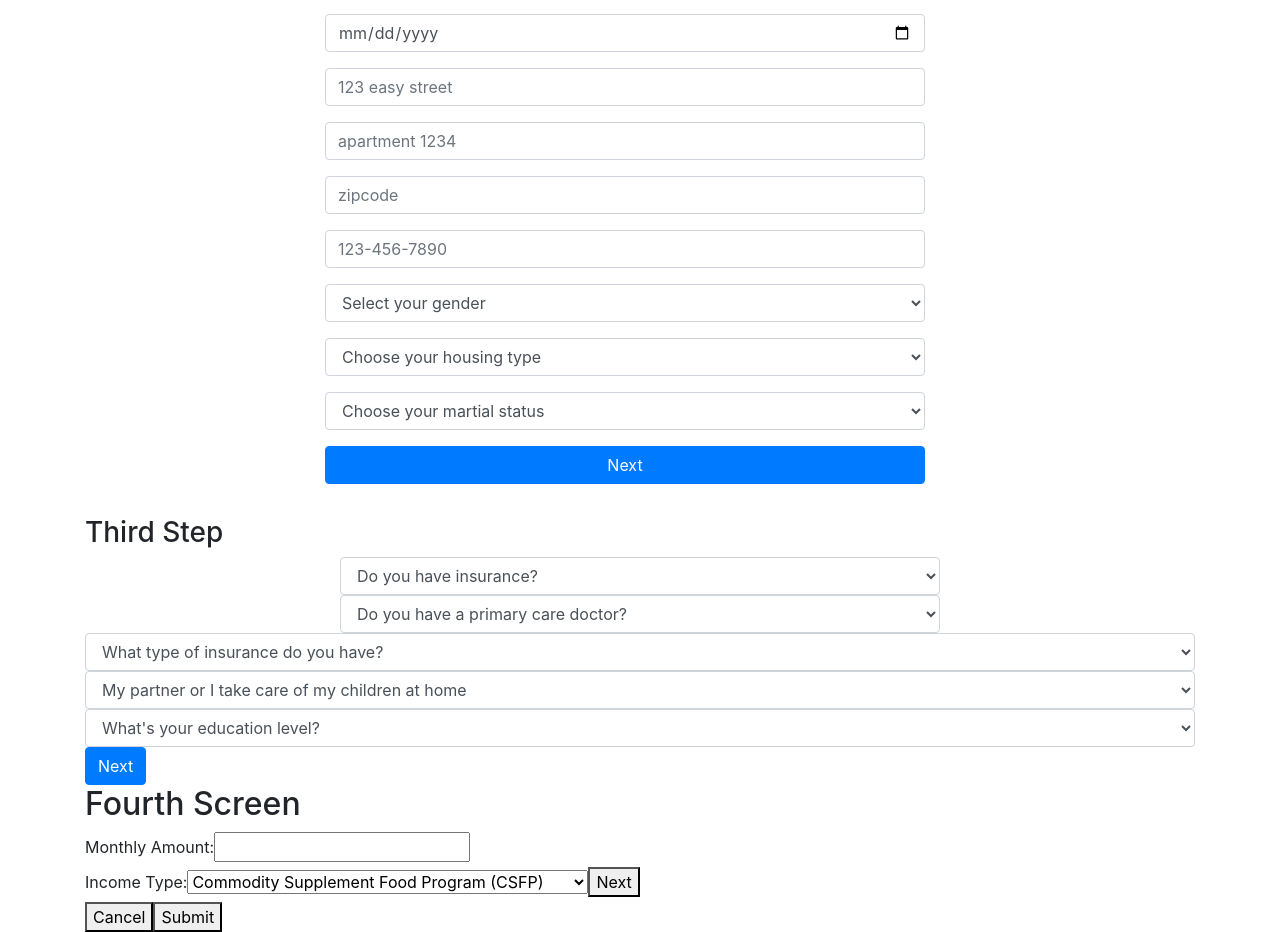
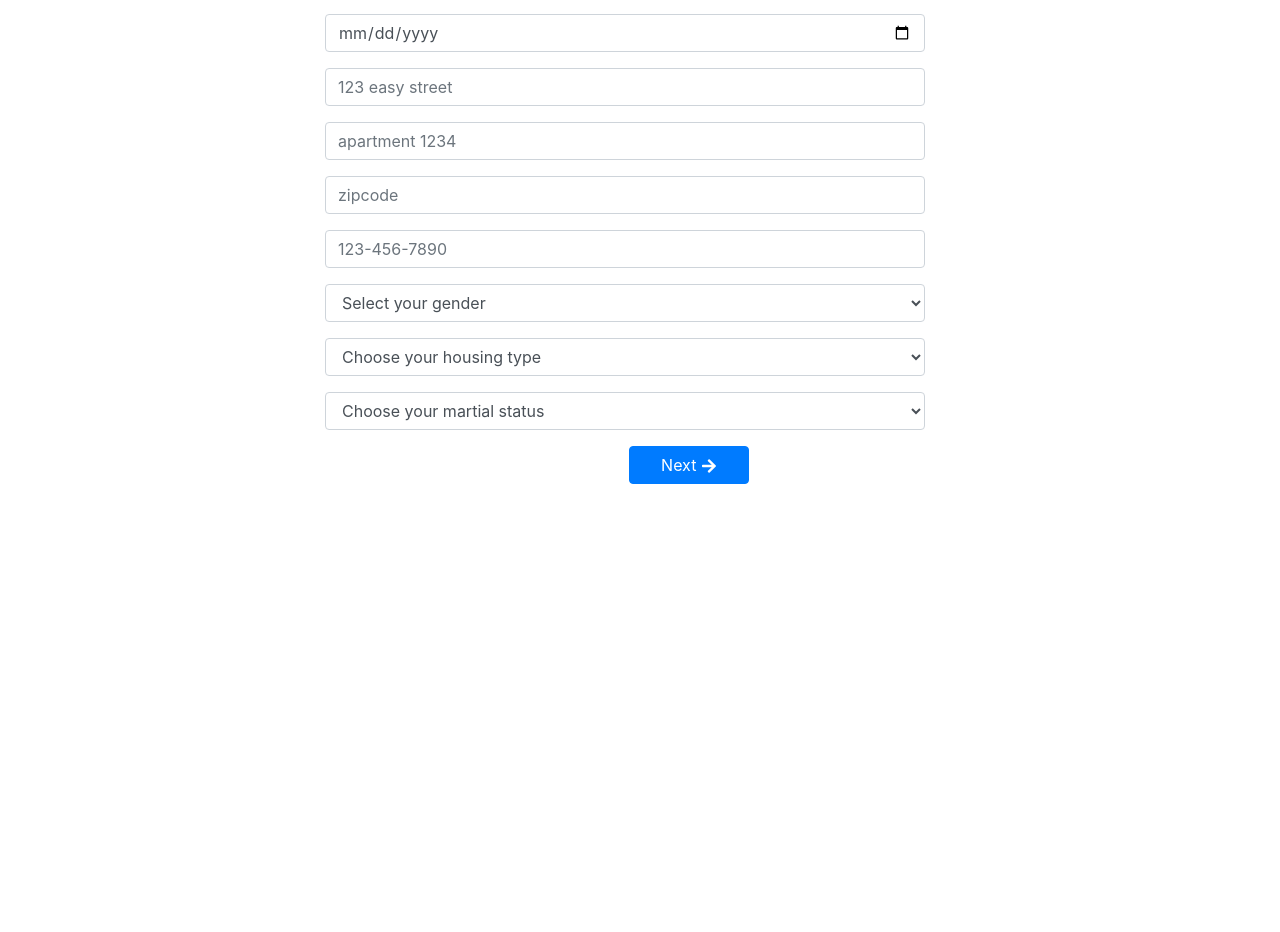
Before and after one commit to raghav1397/ophacks, a React (Create React App) app in the folder client/: page /newuser in a window 1280 px wide. Shown: the part 323-1255 px from the top of the page. After the commit the page ends 947 px from the top, so only its background shows below. Built offline with nearby package versions, Linux system fonts and the light colour scheme.

Commit message:
staged files in case
staged files

```diff
--- a/client/src/components/FirstCreateFormScreen.js
+++ b/client/src/components/FirstCreateFormScreen.js
@@ -1,5 +1,6 @@
 import React, { Component } from 'react';
 import { Row, Col, Form, Button} from 'react-bootstrap';
+import {FaArrowLeft, FaArrowRight} from 'react-icons/fa';
 
 
 export default class FirstCreateFormScreen extends Component {
@@ -22,7 +23,7 @@ export default class FirstCreateFormScreen extends Component {
         }
         this.onSubmit = this.onSubmit.bind(this);
         this.handleChange = this.handleChange.bind(this);
-        this.onClick = this.onClick.bind(this);
+        this.next = this.next.bind(this);
     }
 
 
@@ -30,7 +31,7 @@ export default class FirstCreateFormScreen extends Component {
         event.preventDefault();
         this.props.handler(this.state);
     }
-    onClick(event){
+    next(event){
         event.preventDefault();
         this.props.handler(this.state);
         this.props.changeButton(1);
@@ -56,8 +57,8 @@ export default class FirstCreateFormScreen extends Component {
     render() {
         return (
             <Row className="w-100">
-                <Col className="d-flex flex-column justify-content-center">
-                    <h2 className="text-center">First Form</h2>
+                <Col>
+                    <h2 className="text-center">First Step</h2>
                     <Form className="d-flex flex-column justify-content-center">
                         <Form.Control type="text" name="lastname" value={this.state.form1.lastname} onChange={this.handleChange.bind(this, 'lastname')} className="input-create-control mb-3" placeholder="Last Name" required />
                         <Form.Control type="text" name="firstname" value={this.state.form1.firstname} onChange={this.handleChange.bind(this, 'firstname')} className="input-create-control mb-3" placeholder="First Name" required />
@@ -93,7 +94,10 @@ export default class FirstCreateFormScreen extends Component {
                             <option value="windowed">Windowed</option>
                             <option value="undisclosed">Undisclosed</option>
                         </Form.Control>
-                        <Button className="input-create-control" onClick={this.onClick}>Next</Button>
+                        <div className="input-create-control d-flex justify-content-center">
+                            <Button onClick={this.previous} className="mr-2 button-create-slide hide-button"><FaArrowLeft />  Previous </Button>
+                            <Button onClick={this.next} className="button-create-slide">Next <FaArrowRight /></Button>
+                        </div>
                     </Form>
                 </Col>
             </Row >
--- a/client/src/components/FourCreateFormScreen.js
+++ b/client/src/components/FourCreateFormScreen.js
@@ -1,29 +1,41 @@
 import React, { Component } from 'react';
-import {Row,Col} from 'react-bootstrap';
+import { Row, Col, Form, Button } from 'react-bootstrap';
+import {FaArrowRight, FaArrowLeft} from 'react-icons/fa';
 
 export default class FourCreateFormScreen extends Component {
 
-    constructor(){
+    constructor() {
         super();
-        this.state ={
+        this.state = {
             form4: {
                 monthlyIncome: '',
                 incomeType: ''
             }
-
         }
         this.handleChange = this.handleChange.bind(this);
         this.onSubmit = this.onSubmit.bind(this);
+        this.next = this.next.bind(this);
     }
 
-    onSubmit(event){
+    onSubmit(event) {
+        event.preventDefault();
+        //this.props.handler(this.state);
+    }
+
+    next(event) {
         event.preventDefault();
         this.props.handler(this.state);
+        this.props.changeButton(4);
+        this.props.visbilityFun(event);
+    }
+    onPrevious(event){
+        event.preventDefault();
+        console.log("Previous state was activated")
     }
 
     handleChange(propertyName, event) {
         // event.preventDefault();
-        console.log("event::",event);
+        console.log("event::", event);
         const contact = this.state.form4;
         contact[propertyName] = event.target.value;
         this.setState({ form4: contact });
@@ -31,17 +43,13 @@ export default class FourCreateFormScreen extends Component {
 
     render() {
         return (
-            <Row>
+            <Row className="w-100">
                 <Col>
-                <form onSubmit={this.onSubmit}>
-                    <h2>Fourth Screen</h2>
-                    <label for="monthly-amount">Monthly Amount:</label>
-                    <input id="monthly-amount" name="monthlyamount" type="text"
-                    value={this.state.form4.monthlyIncome} onChange={this.handleChange.bind(this, 'monthlyIncome')}/>
-                    <br></br>
-                    <label for="income-type">Income Type:</label>
-                    <select id="income-type" name="incometype"
-                    value={this.state.form4.incomeType} onChange={this.handleChange.bind(this, 'incomeType')}>
+                    <h2 className="text-center">Fourth Step</h2>
+                    <Form onSubmit={this.onSubmit} className="d-flex flex-column justify-content-center">
+                        <Form.Control type="text" name="monthlyamount" placeholder="Monthly Amount" value={this.state.form4.monthlyIncome} onChange={this.handleChange.bind(this, 'monthlyincome')} className="input-create-control mb-3" required />
+                        <Form.Control as="select" name="incometype" value={this.state.form4.monthlyIncome} onChange={this.handleChange.bind(this, 'incomeType')} className="input-create-control mb-3">
+                            <option value="" selected disabled hidden>Choose your income type</option>
                             <option value="csfp" >Commodity Supplement Food Program (CSFP)</option>
                             <option value="wic" > Supplemental Assistance WIC</option>
                             <option value="snap" >Supplemental Nurtition Assistance Proram (SNAP)</option>
@@ -49,11 +57,13 @@ export default class FourCreateFormScreen extends Component {
                             <option value="deschildcare" >DES Child Care Subsidy</option>
                             <option value="qualityfirstscholarship" >Quality First Scholarship</option>
                             <option value="other" >Other</option>
-                    </select>
-                    <button>Next</button>
-                </form>
+                        </Form.Control>
+                        <div className="input-create-control d-flex justify-content-center">
+                            <Button onClick={this.previous} className="mr-2 button-create-slide"><FaArrowLeft />  Previous </Button>
+                            <Button onClick={this.next} className="button-create-slide">Next <FaArrowRight /></Button>
+                        </div>
+                    </Form>
                 </Col>
-
             </Row>
         )
     }
--- a/client/src/components/SecondCreateFormScreen.js
+++ b/client/src/components/SecondCreateFormScreen.js
@@ -1,5 +1,6 @@
 import React, { Component } from 'react';
 import { Row, Col, Form, Button } from 'react-bootstrap';
+import {FaArrowLeft, FaArrowRight} from 'react-icons/fa';
 
 
 export default class SecondCreateFormScreen extends Component {
@@ -16,14 +17,14 @@ export default class SecondCreateFormScreen extends Component {
         }
         this.handleChange = this.handleChange.bind(this);
         this.onSubmit = this.onSubmit.bind(this);
-        this.onClick = this.onClick.bind(this);
+        this.next = this.next.bind(this);
     }
 
     onSubmit(event) {
         event.preventDefault();
         //this.props.handler(this.state);
     }
-    onClick(event) {
+    next(event) {
         event.preventDefault();
         this.props.handler(this.state);
         this.props.changeButton(2);
@@ -37,10 +38,10 @@ export default class SecondCreateFormScreen extends Component {
 
     render() {
         return (
-            <Row>
+            <Row className="w-100">
                 <Col>
                     <h2 className="text-center">Second Step</h2>
-                    <Form onSubmit={this.onSubmit}>
+                    <Form onSubmit={this.onSubmit} className="d-flex flex-column justify-content-center">
                         <span className="input-checkmark">Ethncity</span>
                         <Form.Check name="ethnicity" value="White/Anglo" label="White/Anglo" className="input-checkmark" />
                         <Form.Check name="ethnicity" value="Hispanic/Latino" label="Hispanic/Latino" className="input-checkmark" />
@@ -83,7 +84,10 @@ export default class SecondCreateFormScreen extends Component {
                             <option value="spanish">Spanish</option>
                             <option value="other">Other</option>
                         </Form.Control>
-                        <Button onClick={this.onClick} className="input-create-control">Next</Button>
+                        <div className="input-create-control d-flex justify-content-center">
+                            <Button onClick={this.previous} className="mr-2 button-create-slide"><FaArrowLeft />  Previous </Button>
+                            <Button onClick={this.next} className="button-create-slide">Next <FaArrowRight /></Button>
+                        </div>
                     </Form>
                 </Col>
             </Row >
--- /dev/null
+++ b/client/src/components/SummaryScreen.js
@@ -0,0 +1,35 @@
+import React, { Component } from 'react';
+import {Row,Col} from 'react-bootstrap';
+
+export default class SummaryScreen extends Component {
+    render() {
+        return (
+            <Row className="w-100">
+                <Col>
+                    <div className="input-create-control">
+                    <p>Last Name:  {/* this.props.summary.lastName */}</p>
+                    <p>First Name: { /* this.props.summary.firstName */}</p>
+                    <p>Date of Birth: {/* this.props.summary.dob */}</p>
+                    <p>Address: {/* this.props.summary.address */}</p>
+                    <p>Apart Number: {/* this.props.summary.arptNum */}</p>
+                    <p>Zip Code: {/*this.props.summary.zipcode */}</p>
+                    <p>Phone number: {/* this.props.summary.phonenumber} */}</p>
+                    <p>Gender: {/* this.props.summary.gender */}</p>
+                    <p>Housing Type: {/* this.props.summary.maritalstatus */}</p>
+                    <p>Maritaul status: {/* */}</p>
+                    <p>Ethnicity: {/* */}</p>
+                    <p>Self Identify: {/* */}</p>
+                    <p>Education Level: {/* */} </p>
+                    <p>Primary Language: {/* */}</p>
+                    <p>Have Insurance: {/*  */}</p>
+                    <p>Have Primary Care Doctor: {/* */}</p>
+                    <p>Take Care of Children: {/* */}</p>
+                    <p>Have A Job: {/* */}</p>
+                    <p>Monthly Income: {/* */}</p>
+                    <p>Income Type: {/* */}</p>
+                    </div>
+                </Col>
+            </Row>
+        )
+    }
+}
--- a/client/src/components/ThirdCreateFormScreen.js
+++ b/client/src/components/ThirdCreateFormScreen.js
@@ -1,5 +1,6 @@
 import React, { Component } from 'react';
 import { Row, Col, Form, Button } from 'react-bootstrap';
+import {FaArrowLeft, FaArrowRight} from 'react-icons/fa';
 
 export default class ThirdCreateFormScreen extends Component {
 
@@ -18,14 +19,14 @@ export default class ThirdCreateFormScreen extends Component {
         }
         this.handleChange = this.handleChange.bind(this);
         this.onSubmit = this.onSubmit.bind(this);
-        this.onClick = this.onClick.bind(this);
+        this.next = this.next.bind(this);
     }
 
     onSubmit(event) {
         event.preventDefault();
         //this.props.handler(this.state);
     }
-    onClick(event) {
+    next(event) {
         event.preventDefault();
         this.props.handler(this.state);
         this.props.changeButton(3);
@@ -39,21 +40,21 @@ export default class ThirdCreateFormScreen extends Component {
 
     render() {
         return (
-            <Row className="third-create-step">
+            <Row className="w-100">
                 <Col>
-                    <h3>Third Step</h3>
-                    <Form onSubmit={this.onSubmit}>
-                        <Form.Control as="select" name="insurancehave" value={this.state.form3.insuranceHave} onChange={this.handleChange.bind(this, 'insuranceHave')} className="input-create-control">
+                    <h3 className="text-center">Third Step</h3>
+                    <Form onSubmit={this.onSubmit} className="d-flex flex-column justify-content-center">
+                        <Form.Control as="select" name="insurancehave" value={this.state.form3.insuranceHave} onChange={this.handleChange.bind(this, 'insuranceHave')} className="input-create-control mb-3">
                             <option value="" selected disabled hidden>Do you have insurance?</option>
                             <option value="Yes">Yes</option>
                             <option value="No">No</option>
                         </Form.Control>
-                        <Form.Control as="select" name="primaryDoctor" value={this.state.form3.primaryDoctor} onChange={this.handleChange.bind(this, 'primaryDoctor')} className="input-create-control">
+                        <Form.Control as="select" name="primaryDoctor" value={this.state.form3.primaryDoctor} onChange={this.handleChange.bind(this, 'primaryDoctor')} className="input-create-control mb-3">
                             <option value="" selected disabled hidden> Do you have a primary care doctor?</option>
                             <option value="yes">Yes</option>
                             <option value="no">No</option>
                         </Form.Control>
-                        <Form.Control as="select" name="medicaltype" value={this.state.form3.medicalInsType} onChange={this.handleChange.bind(this, 'medicalInsType')}>
+                        <Form.Control as="select" name="medicaltype" value={this.state.form3.medicalInsType} onChange={this.handleChange.bind(this, 'medicalInsType')} className="input-create-control mb-3">
                             <option value="" selected disabled hidden>What type of insurance do you have?</option>
                             <option value="employer">Employer</option>
                             <option value="private">Private</option>
@@ -63,15 +64,15 @@ export default class ThirdCreateFormScreen extends Component {
                             <option value="none">none</option>
                             <option value="other">other</option>
                         </Form.Control>
-                        <Form.Control as="select" name="childCareType" value={this.state.form3.childCareType} onChange={this.handleChange.bind(this, 'childCareType')}>
+                        <Form.Control as="select" name="childCareType" value={this.state.form3.childCareType} onChange={this.handleChange.bind(this, 'childCareType')}className="input-create-control mb-3">
                             <option value="mypartnerori">My partner or I take care of my children at home</option>
                             <option value="headstart">Headstart</option>
                             <option value="childcarecenter">Child Care Center/ Preschool Program</option>
                             <option value="familychildcarehome">Family Child Care Home</option>
                             <option value="relativeneighbor">Relative/Neighbor or babysitter</option>
                         </Form.Control>
-                        <Form.Control as="select" name="emplyoeType" value={this.state.form3.employeeType} onChange={this.handleChange.bind(this, 'employeeType')}>
-                            <option value="" selected disabled none>What's your education level?</option>
+                        <Form.Control as="select" name="emplyoeType" value={this.state.form3.employeeType} onChange={this.handleChange.bind(this, 'employeeType')}className="input-create-control mb-3">
+                            <option value="" selected disabled none>Do you have a job?</option>
                             <option value="postsecondarystudent">Post Secondary Student</option>
                             <option value="fulltime">Full Time</option>
                             <option value="parttime">Part Time</option>
@@ -80,7 +81,10 @@ export default class ThirdCreateFormScreen extends Component {
                             <option value="undisclosed">Undisclosed</option>
                             <option value="other">Other</option>
                         </Form.Control>
-                        <Button onClick={this.onClick}>Next</Button>
+                        <div className="input-create-control d-flex justify-content-center">
+                            <Button onClick={this.previous} className="mr-2 button-create-slide"><FaArrowLeft />  Previous </Button>
+                            <Button onClick={this.next} className="button-create-slide">Next <FaArrowRight /></Button>
+                        </div>
                     </Form>
 
                 </Col>
--- a/client/src/pages/CreateUserPage.js
+++ b/client/src/pages/CreateUserPage.js
@@ -6,22 +6,26 @@ import FourCreateFormScreen from '../components/FourCreateFormScreen'
 import PageTemplate from './PageTemplate';
 import { Row, Col } from 'react-bootstrap';
 import { FaUserPlus } from 'react-icons/fa';
+import SummaryScreen from '../components/SummaryScreen';
+import {useHistory} from 'react-router-dom';
 
 const HOSTNAME = "http://localhost:5000";
 
 
 //switch for current slide
-const SwitchCard= ({curIndex, changeButton,handler}) => {
+const SwitchCard = ({ curIndex, changeButton, handler, visbilityFun }) => {
 
     switch (curIndex) {
         case 0:
-            return (<FirstCreateFormScreen changeButton={changeButton} handler={handler}/>)
+            return (<FirstCreateFormScreen changeButton={changeButton} handler={handler} />)
         case 1:
-            return (<SecondCreateFormScreen changeButton={changeButton} handler={handler}/>)
+            return (<SecondCreateFormScreen changeButton={changeButton} handler={handler} />)
         case 2:
-            return (<ThirdCreateFormScreen changeButton={changeButton} handler={handler}/>)
+            return (<ThirdCreateFormScreen changeButton={changeButton} handler={handler} />)
         case 3:
-            return (<FourCreateFormScreen changeButton={changeButton} handler={handler}/>)
+            return (<FourCreateFormScreen changeButton={changeButton} visbilityFun={visbilityFun} handler={handler} />);
+        case 4:
+            return(<SummaryScreen handler={handler} />)
         default:
             return (
                 <div>
@@ -40,26 +44,30 @@ export default class CreateUserPage extends Component {
         this.state = {
             formData: {},
             currentSlideIndex: 0,
-            returnCurrentSlide:{}
+            returnCurrentSlide: {},
+            visbility: "hide-button"
         }
         this.onSubmit = this.onSubmit.bind(this);
         this.handler = this.handler.bind(this);
         this.currentSlide = this.currentSlide.bind(this);
+        this.visbilityFun = this.visbilityFun.bind(this);
     }
 
     //stack -> keep current state
     //switch for render component
 
 
-    currentSlide(number){
+    currentSlide(number) {
         this.setState({
-            currentSlideIndex : number
+            currentSlideIndex: number
         })
     }
 
-
-
-
+    onCancel(event){
+        event.preventDefault();
+        let history = useHistory();
+        history.push("/");
+    }
     //on Submit
     onSubmit(event) {
 
@@ -93,6 +101,13 @@ export default class CreateUserPage extends Component {
         this.setState({ formData: stateObj });
     }
 
+    visbilityFun(event){
+        event.preventDefault();
+        this.setState({
+            visbility: "show-button"
+        });
+    }
+
 
     render() {
         return (
@@ -105,18 +120,19 @@ export default class CreateUserPage extends Component {
                                 <Col><span className="home-icon"><FaUserPlus /></span> <h2 className="text-center">Create User Page</h2></Col>
                             </Row>
                             <Row>
-                                <SwitchCard curIndex={this.state.currentSlideIndex} changeButton={this.currentSlide} handler={this.handler}/>
+                                <SwitchCard curIndex={this.state.currentSlideIndex} changeButton={this.currentSlide} handler={this.handler} visbilityFun={this.visbilityFun} />
                             </Row>
-
+                            <Row className="w-100">
+                                <div className="d-flex flex-column justify-content-center w-100">
+                                    <button type="cancel" className={"btn btn-primary input-create-control mb-3 mt-3 " + this.state.visbility} onClick={this.onCancel}>Cancel</button>
+                                    <button type="submit" className={"btn btn-primary input-create-control " + this.state.visbility} onClick={this.onSubmit}>Submit</button>
+                                </div>
+                            </Row>
                         </div>
                     </Col>
                 </Row>
                 {/*  <FirstCreateFormScreen handler={this.handler} />*/}
 
-                <ThirdCreateFormScreen handler={this.handler} />
-                <FourCreateFormScreen handler={this.handler} />
-                <button type="cancel">Cancel</button>
-                <button type="submit" onClick={this.onSubmit}>Submit</button>
                 <p>{this.state.submittedor}</p>
                 {/* </form> */}
             </PageTemplate>
--- a/client/src/pages/CustomerLoginPage.js
+++ b/client/src/pages/CustomerLoginPage.js
@@ -21,7 +21,8 @@ export default class CustomerLoginPage extends Component {
     onClick(event, stringuser) {
         console.log("Current Event" + event);
         console.log("Current User" + stringuser);
-        //
+        return (
+        <Link to={{ pathname: "/user/" + this.state.username, state: { visitedDate: this.state.visitedDate, vistsLeft: this.state.vistsLeft } }}>Submit</Link>);
     }
     render() {
         return (
@@ -35,7 +36,7 @@ export default class CustomerLoginPage extends Component {
                     <Col className="w-100">
                         <Form onSubmit={this.onSubmit} id="username-form" className="w-100">
                             <Form.Control id="id-user" type="text" name="id-user" placeholder="username" className="mb-2" />
-                            <Button className="mb-3"><Link to={{ pathname: "/user/" + this.state.username, state: { visitedDate: this.state.visitedDate, vistsLeft: this.state.vistsLeft } }}>Submit</Link></Button>
+                            <Button className="mb-3">Submit</Button>
                         </Form>
                     </Col>
                 </Row>
--- a/client/src/style/App.css
+++ b/client/src/style/App.css
@@ -75,3 +75,12 @@ html,body {
 .text-center{
   text-align:center;
 }
+.button-create-slide{
+  width:120px !important;
+}
+.hide-button{
+  visibility: hidden;
+}
+.show-button{
+  visibility:visible;
+}
```
Lines whose indentation alone changed are shown as unchanged.
